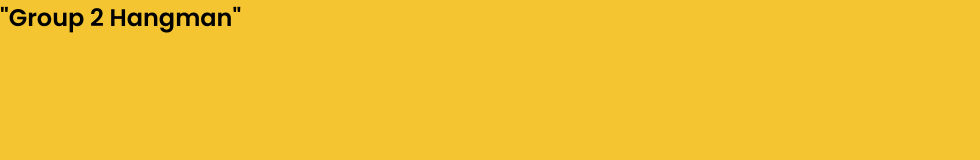
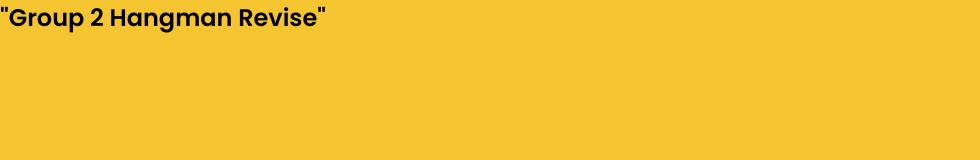
Before and after one commit to DavidDCN/XVN, a plain HTML site: page index.html in a window 1280 px wide. Shown: the top 160 px of the page, without its empty margins (0-980 px from the left). Drawn offline with Linux system fonts and the light colour scheme.

Commit message:
updated text to free range

```diff
--- a/index.html
+++ b/index.html
@@ -12,7 +12,7 @@
     <link rel="stylesheet" href="style.css" />
   </head>
   <body>
-    <h2>"Group 2 Hangman"</h2>
+    <h2>"Group 2 Hangman Revise"</h2>
     <div class="container">
       <div id="options-container"></div>
       <div id="letter-container" class="letter-container hide"></div>
```
